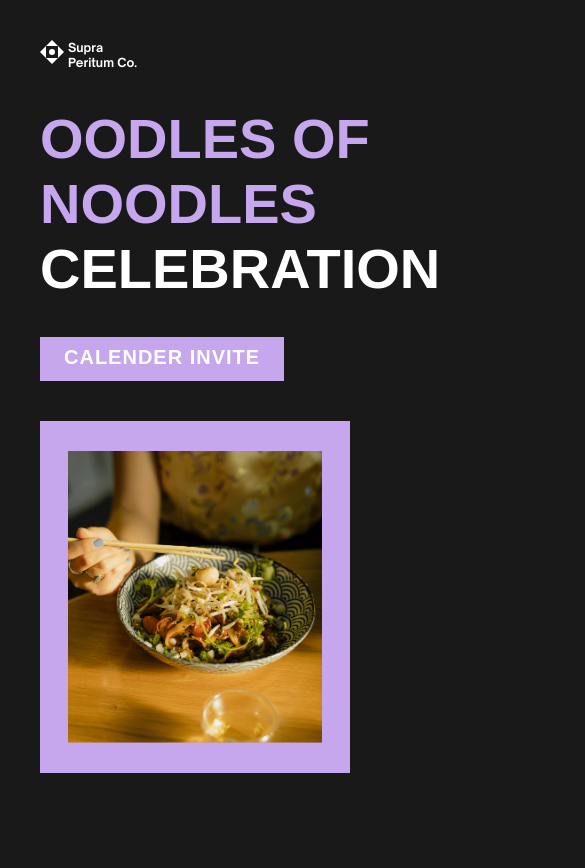
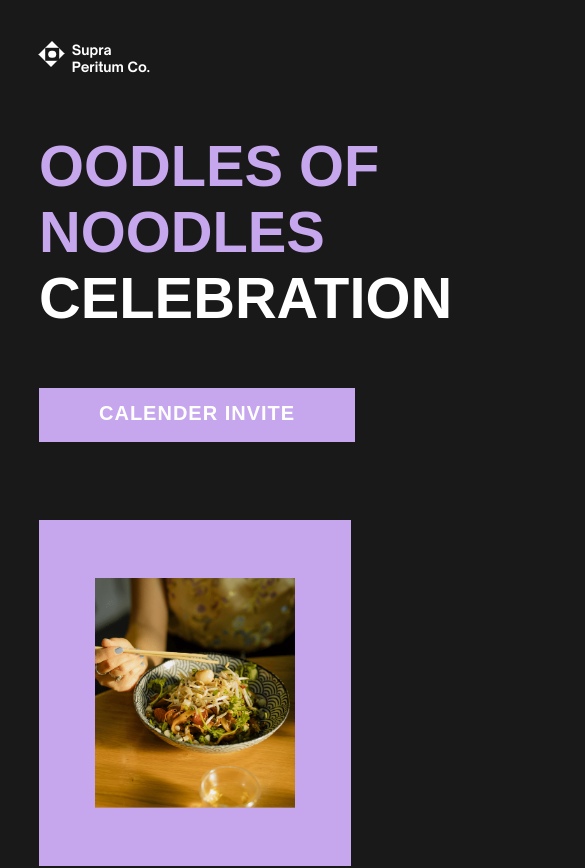
Before and after one commit to bao200118/landing_page_oodles_noodles, a React (Vite) app: page / in a window 390 px wide. Shown: the top 868 px of the page, 585 px wide, since content can reach past the window. Built offline with nearby package versions, Linux system fonts and the light colour scheme; a web font is replaced by a local one.

Commit message:
optimize responsive screen one

```diff
--- a/src/App.scss
+++ b/src/App.scss
@@ -2,9 +2,10 @@
 
 .screen {
   display: grid;
-  height: 100dvh;
+  min-height: 100dvh;
 
-  @include breakpoint(small) {
+  @include breakpoint("medium") {
+    min-height: auto;
     height: fit-content;
   }
 }
--- a/src/component/Button/Button.scss
+++ b/src/component/Button/Button.scss
@@ -5,21 +5,22 @@
     text-align: center;
     width: fit-content;
     height: fit-content;
+    font-size: clamp(1.25rem, 5vw, 1.75rem);
 }
 
 .button-text {
     /* Antonio font have 3px top space so need to adjust it */
-    padding: calc(0.85rem - 3px) 3rem 0.85rem;
+    padding: calc(0.85em - 3px) 3em 0.85em;
     font-family: "Antonio", sans-serif;
     font-weight: bold;
-    font-size: 1.75rem;
+    font-size: 1em;
     text-transform: uppercase;
     color: white;
     white-space: normal;
     letter-spacing: 1px;
 
-    @include breakpoint(small) {
-        padding: calc(1.5rem - 3px) 3rem 1.5rem;
-        font-size: 2.5rem;
-    }
+    //@include breakpoint(small) {
+    //    padding: calc(1.5rem - 3px) 3rem 1.5rem;
+    //    font-size: 2.5rem;
+    //}
 }
--- a/src/component/MenuBox/MenuBox.scss
+++ b/src/component/MenuBox/MenuBox.scss
@@ -4,10 +4,10 @@
     border: solid 1px #c6a7ed;
     display: grid;
     grid-template-columns: 0.2fr 1fr 0.2fr;
-    grid-template-rows: 100%;
     grid-template-areas: '. content .';
     align-items: center;
-
+    min-height: max(40dvh,450px);
+    font-size: clamp(1.5rem, 1.5vw, 2.5rem);
 
     .content-container {
         grid-area: content;
@@ -22,19 +22,19 @@
 
         .title {
             white-space: pre-wrap;
-            font-size: 5rem;
+            font-size: 2.5em;
         }
 
         .content {
             white-space: pre-wrap;
             font-family: "Telegraf", sans-serif;
             font-weight: normal;
-            font-size: 2.5rem;
+            font-size: 1em;
         }
 
         .menu-button {
             margin: 0 auto;
-            width: 80%;
+            width: 90%;
         }
 
         .tag {
@@ -48,7 +48,6 @@
 
 @include breakpoint(small) {
     .menu-box {
-        height: 60dvmax;
         align-items: center;
         justify-content: center;
 
--- a/src/component/ScreenFour/ScreenFour.scss
+++ b/src/component/ScreenFour/ScreenFour.scss
@@ -1,31 +1,15 @@
 @import "src/css/config/_breakpoint.scss";
 
-.screen-four {
-    display: grid;
-    grid-template-columns: 1fr 1fr 1fr;
-    grid-template-rows: 100%;
-    grid-gap: 2.5rem;
+.menu-box-content {
+    display: flex;
+    gap: 2.5rem;
+    min-height: 80%;
+    margin: auto;
+    justify-content: space-evenly;
     box-sizing: border-box;
-    padding: 6.5rem;
-
-    @include breakpoint(small) {
-        grid-template-rows: 1fr 1fr 1fr;
-        grid-template-columns: 100%;
-        grid-row-gap: 5rem;
-        padding: 6rem 6rem;
-        height: fit-content;
+    padding: 0 max(20px, 10vw);
+    > :nth-child(n) {
+        flex: 1 1 200px;
     }
-
-    @include breakpoint(medium) {
-        padding: 18rem 6rem;
-    }
-
-    @include breakpoint(large) {
-        padding: 20rem 10rem;
-    }
-
-    @include breakpoint(extra-large) {
-        padding: 8rem 4rem;
-    }
-
+    flex-wrap: wrap;
 }
--- a/src/component/ScreenFour/ScreenFour.tsx
+++ b/src/component/ScreenFour/ScreenFour.tsx
@@ -3,11 +3,11 @@ import MenuBox from '../MenuBox/MenuBox.tsx'
 
 function ScreenFour() {
   return (
-    <>
+    <div className="menu-box-content">
       <MenuBox title={`Gogyo\n Menu`} content={`$20 per person.\nPre-order your food to receive it on time.`} buttonLabel="View menu" />
-      <MenuBox title="Karaoke playlist" content="Please pre-select a song to play so we can prepare a playlist in advance." buttonLabel="Add a song" />
+      <MenuBox title={`Karaoke\n playlist`} content="Please pre-select a song to play so we can prepare a playlist in advance." buttonLabel="Add a song" />
       <MenuBox title={`Team\n t-shirts`} content={`Each shirt costs $40.\nThese are optional and must be ordered a week ahead.`} buttonLabel="Order a shirt" />
-    </>
+    </div>
   )
 }
 
--- a/src/component/ScreenOne/ScreenOne.scss
+++ b/src/component/ScreenOne/ScreenOne.scss
@@ -1,14 +1,16 @@
 @import "src/css/config/_breakpoint.scss";
 
 .screen-one {
-  grid-template-columns: 1fr 1fr;
-  grid-template-rows: 100%;
-  font-size: 1.5rem;
+  grid-template-columns: repeat(auto-fit, minmax(min(496px, 80vw), 1fr));
+
+  &__left {
+    font-size: clamp(0.85rem, -0.2500rem + 1.7187vw, 2.5rem);
+  }
 
   .logo-container {
     display: flex;
-    --rhombus-edge: 1.5rem;
-    margin-top: 5rem;
+    --rhombus-edge: 1em;
+    margin-top: 3em;
   }
 
   .rhombus {
@@ -49,22 +51,22 @@
   }
 
   .logo-text {
-    padding-left: 0.5rem;
+    padding-left: 0.5em;
     font-family: "Open Sauce", sans-serif;
     font-weight: bold;
   }
 
   .title {
-    font-size: 7rem;
-    margin: 4.5rem 0;
+    font-size: max(4.25em, 8vw);
+    margin: 1em 0;
   }
 
   &__left {
-    margin-left: 5rem;
+    margin-left: 10%;
   }
 
   &__right {
-    padding: 3.5rem;
+    padding: 3.5em;
     background-color: #c6a7ed;
 
     img {
@@ -75,26 +77,10 @@
   }
 }
 
-@include breakpoint(small) {
+@include breakpoint(medium) {
   .screen-one {
-    grid-template-columns: 100%;
-    grid-template-rows: 1fr auto;
-    height: fit-content;
-
     &__right {
-      margin: 5rem;
+      margin: 20% 10%;
     }
   }
 }
-
-@include breakpoint(medium) {
-  .screen-one {
-    grid-template-columns: 100%;
-    grid-template-rows: 1fr auto;
-    height: fit-content;
-
-    &__right {
-      margin: 5rem;
-    }
-  }
-}
--- a/src/component/ScreenThree/ScreenThree.scss
+++ b/src/component/ScreenThree/ScreenThree.scss
@@ -1,6 +1,7 @@
 @import "src/css/config/_breakpoint.scss";
 
 .screen-three {
+
     grid-template-columns: 1fr 1fr;
     grid-template-rows: 100%;
 
--- a/src/component/ScreenTwo/ScreenTwo.scss
+++ b/src/component/ScreenTwo/ScreenTwo.scss
@@ -2,9 +2,6 @@
 
 .screen-two {
     text-align: center;
-    position: relative;
-    grid-template-rows: 100%;
-    grid-template-columns: 100%;
 
     @include breakpoint(small) {
         height: 60dvmax;
@@ -12,11 +9,7 @@
 
     .text-container {
         width: 100%;
-        margin: 0;
-        position: absolute;
-        top: 50%;
-        left: 50%;
-        transform: translate(-50%, -50%);
+        margin: auto;
 
         .title {
             font-size: 5rem;
--- a/src/css/config/_breakpoint.scss
+++ b/src/css/config/_breakpoint.scss
@@ -7,35 +7,31 @@
     }
     @else if $size == small {
         /* Small devices (portrait tablets and large phones, 600px and up) */
-        @media only screen and (max-width: 767px) and (orientation: portrait) {
-            @content;
-        }
-
-        @media only screen and (max-height: 767px) and (orientation: landscape) {
+        @media only screen and (max-width: 767px) {
             @content;
         }
     }
     @else if $size == medium {
         /* Medium devices (landscape tablets, 768px and up) */
-        @media only screen and (min-width: 768px) and (max-width: 992px)   {
+        @media only screen and (max-width: 991px)   {
             @content;
         }
     }
     @else if $size == large {
         /* Large devices (laptops/desktops, 992px and up) */
-        @media only screen and (min-width: 992px) and (max-width: 1199px) {
+        @media only screen and (min-width: 992px) {
             @content;
         }
     }
     @else if $size == extra-large {
         /* Extra large devices (large laptops and desktops, 1200px and up) */
-        @media only screen and (min-width: 1200px) and (max-width: 1499px) {
+        @media only screen and (min-width: 1200px) {
             @content;
         }
     }
     @else if $size == ultra-large {
         /* ultra large devices (ultra large laptops and desktops, 1500px and up) */
-        @media only screen and (min-width: 1500px) {
+        @media only screen and (min-width: 1441px) {
             @content;
         }
     }
--- a/src/index.scss
+++ b/src/index.scss
@@ -4,31 +4,8 @@
 @import "css/config/_breakpoint.scss";
 
 html {
-    @include breakpoint(extra-small) {
-        font-size: 6px !important;
-        width: 100vw;
-    }
-
-    @include breakpoint(small) {
-        font-size: 8px;
-        width: 100vw;
-    }
-
     @include breakpoint(medium) {
-        font-size: 8px;
-        width: 100vw;
-    }
-
-    @include breakpoint(large) {
-        font-size: 8px;
-    }
-
-    @include breakpoint(extra-large) {
-        font-size: 12px;
-    }
-
-    @include breakpoint(ultra-large) {
-        font-size: 14px;
+        max-width: 100dvw;
     }
 }
 
```
